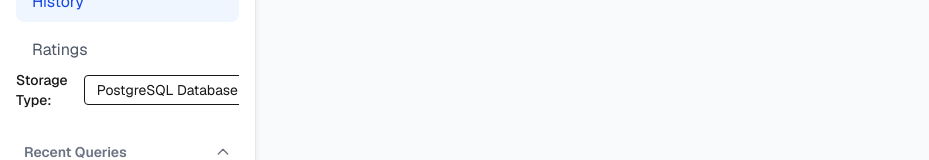
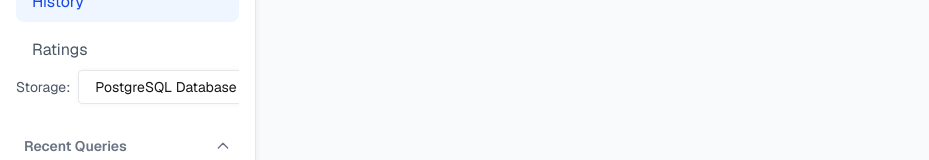
Before and after one commit to artynuts/ai-model-comparison, a Next.js app: page /history in a window 1280 px wide. Shown: the part 171-331 px from the top of the page, without its empty margins (0-929 px from the left). Built offline with nearby package versions, Linux system fonts and the light colour scheme; no server answers.

Commit message:
Update StorageSelector component for improved UI and accessibility
- Adjusted layout by reducing space between elements for a cleaner appearance.
- Changed label text color for better visibility.
- Enhanced select input styling for a more modern look and improved focus state.

```diff
--- a/app/components/StorageSelector.tsx
+++ b/app/components/StorageSelector.tsx
@@ -6,14 +6,14 @@ export default function StorageSelector() {
   const { storageType, setStorageType } = useStorage();
 
   return (
-    <div className="flex items-center space-x-4 mb-4">
-      <label className="text-sm font-medium">Storage Type:</label>
+    <div className="flex items-center space-x-2 mb-4">
+      <label className="text-sm text-gray-600">Storage:</label>
       <select
         value={storageType}
         onChange={(e) =>
           setStorageType(e.target.value as "postgres" | "localStorage")
         }
-        className="border rounded px-2 py-1 text-sm"
+        className="flex-1 border border-gray-200 shadow-[1px_0_5px_0_rgba(0,0,0,0.05)] rounded-sm px-3 py-1.5 text-sm bg-white focus:outline-none focus:ring-2 focus:ring-blue-500"
       >
         <option value="postgres">PostgreSQL Database</option>
         <option value="localStorage">Browser Local Storage</option>
```
